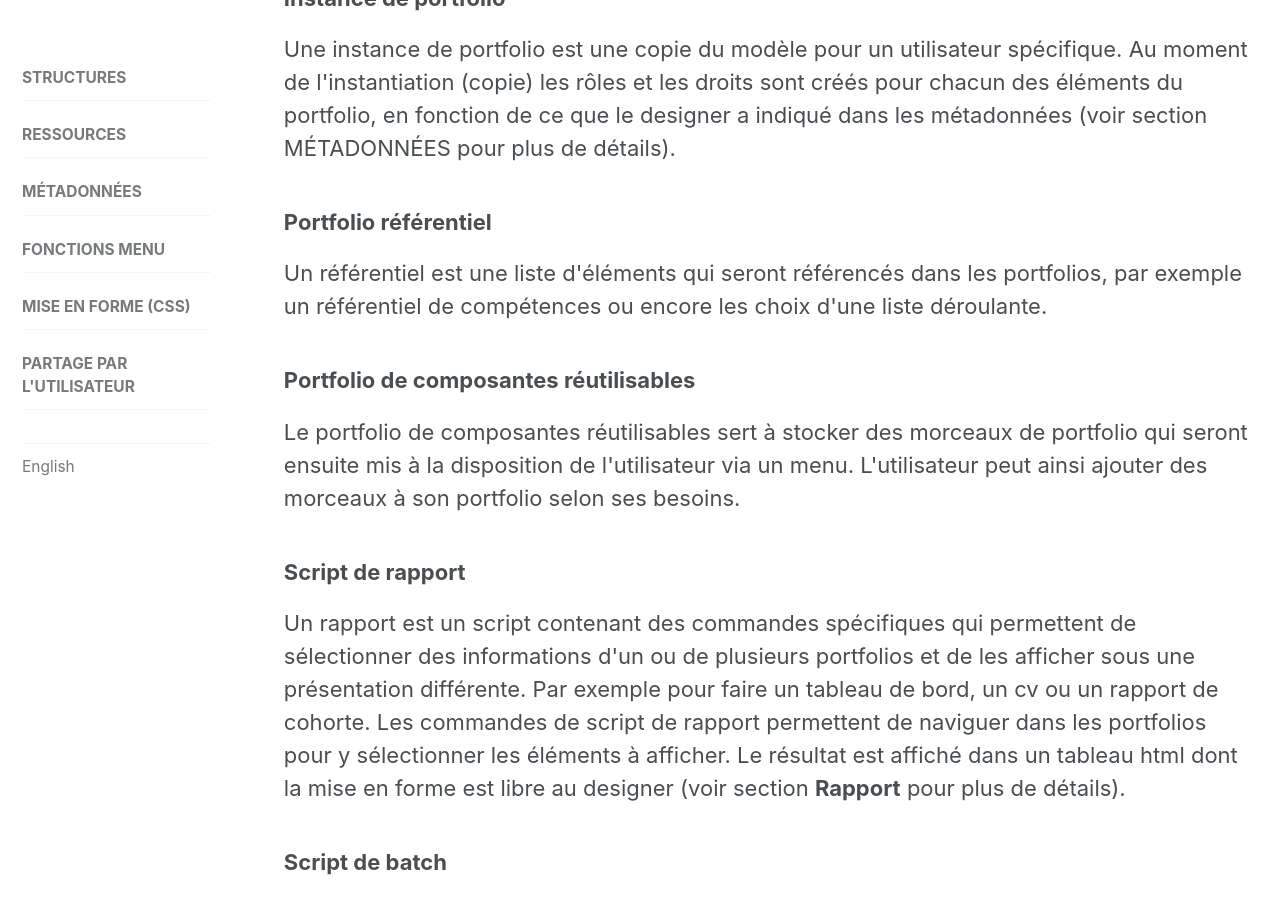
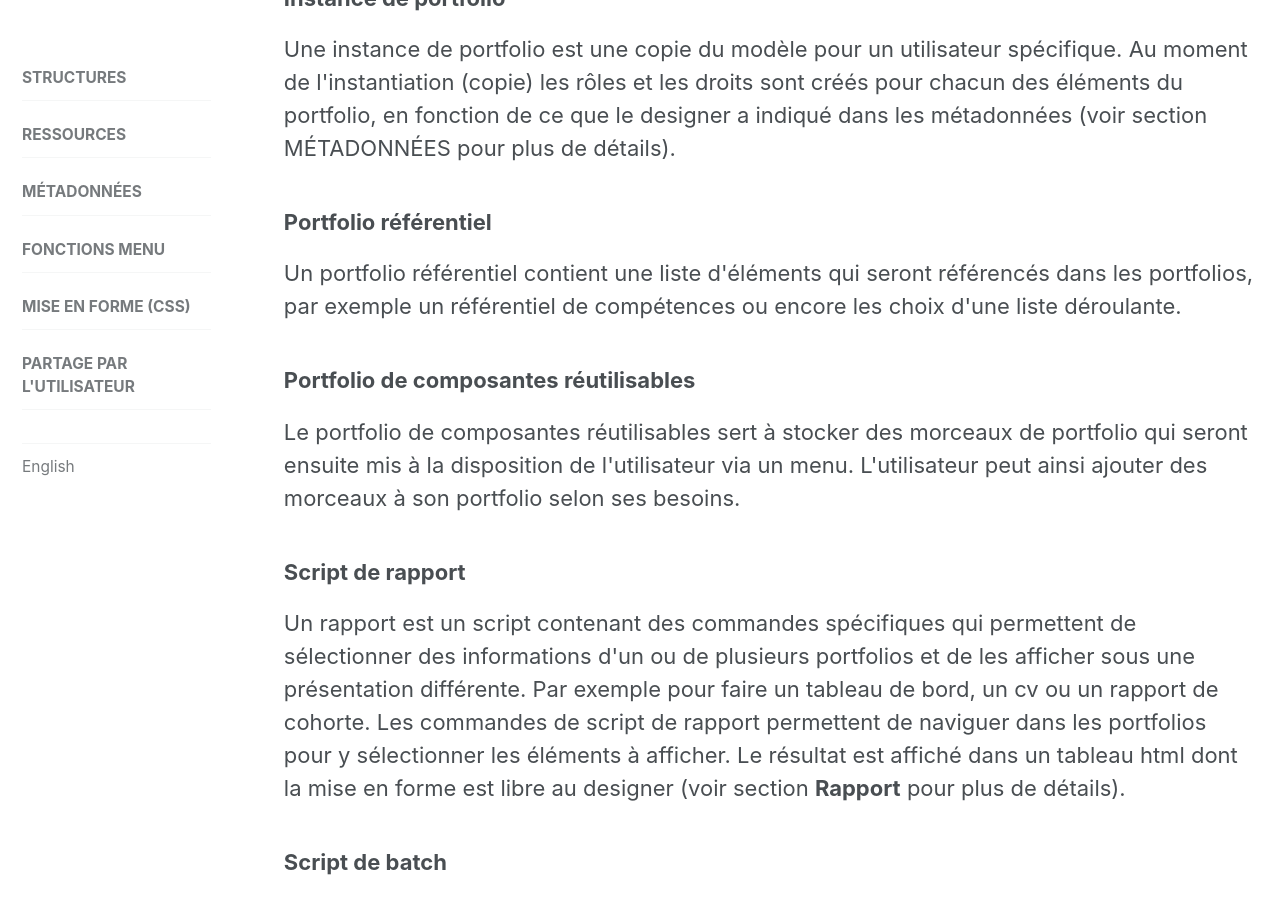
Before and after one commit to karutaproject/karuta-frontend-documentation, a Jekyll site: the page built from _pages/portfolio_fr.html, in a window 1280 px wide and 900 px high, scrolled down 1164 px. Built offline with Jekyll 4.4.1, drawn with Linux system fonts in a browser that asks for light colours.

Commit message:
correction

```diff
--- a/_pages/portfolio_fr.html
+++ b/_pages/portfolio_fr.html
@@ -43,8 +43,8 @@ sidebar:
 </p>
 <h3>Portfolio référentiel</h3>
 <p>
-	Un référentiel est une liste d'éléments qui seront référencés dans les portfolios, par exemple un
-	référentiel de compétences ou encore les choix d'une liste déroulante.
+	Un portfolio référentiel contient une liste d'éléments qui seront référencés dans les portfolios,
+	par exemple un référentiel de compétences ou encore les choix d'une liste déroulante.
 </p>
 <h3>Portfolio de composantes réutilisables</h3>
 <p>
```
